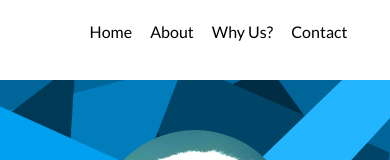
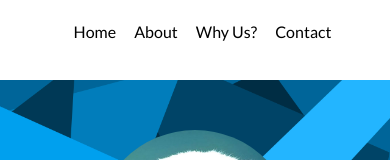
Before and after one commit to cristianlucian/cristianlucian.github.io, a plain HTML site: page index.html in a window 390 px wide. Shown: the top 160 px of the page. Drawn offline with Linux system fonts and the light colour scheme.

Commit message:
Update stylesheet.css

```diff
--- a/style/stylesheet.css
+++ b/style/stylesheet.css
@@ -106,6 +106,10 @@ body{
 /* Media queries */
 @media (max-width: 768px){
 
+  ul{
+    padding-left: 0px;
+  }
+
   .centered-box img {
     width: 200px;
   }
```
